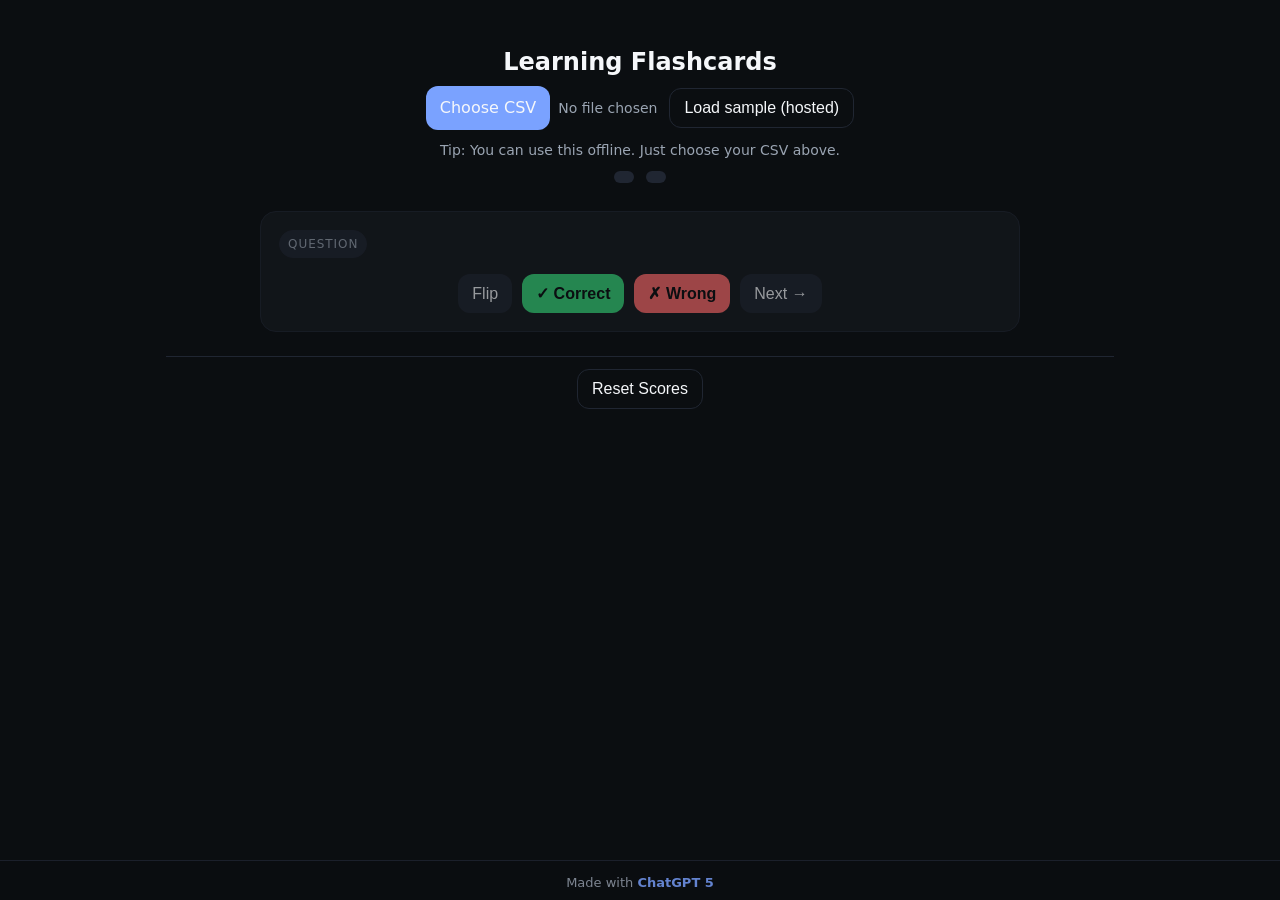
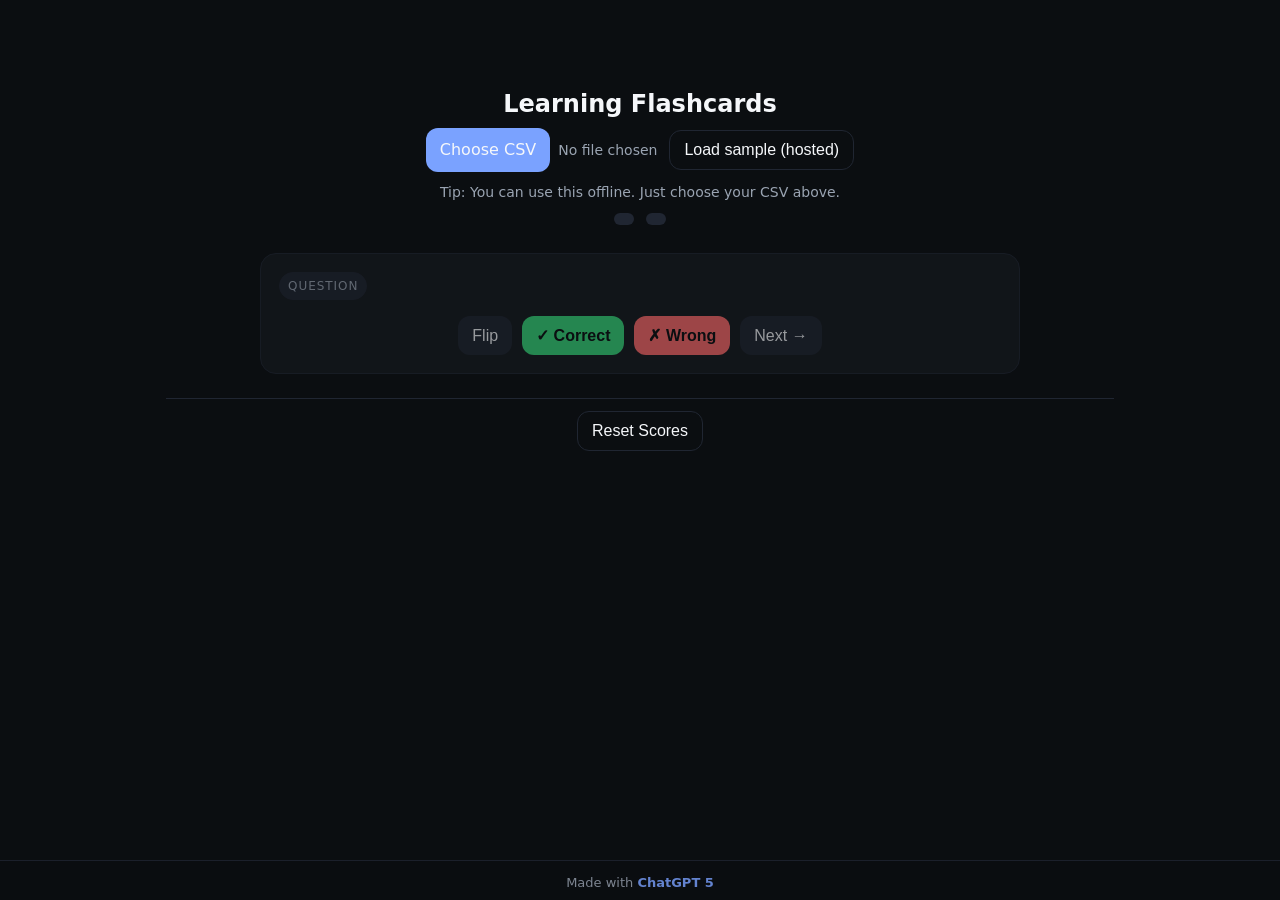

Updated with New Projects

--- a/LearningQuiz/styles.css
+++ b/LearningQuiz/styles.css
@@ -28,8 +28,10 @@ body{
 }
 
 .main-page-link {
-  align-self:flex-start;
-  margin:16px 0 0 16px;
+  position:fixed;
+  top:16px;
+  left:16px;
+  z-index:100;
   border:1px solid var(--border);
   border-radius:10px;
   background:#202632;
@@ -45,7 +47,7 @@ body{
 }
 
 /* Layout containers */
-#app{ max-width:980px; margin:32px auto; padding:0 16px; width:100% }
+#app{ max-width:980px; margin:74px auto 32px; padding:0 16px; width:100% }
 
 header, footer{
   padding:12px 0;
